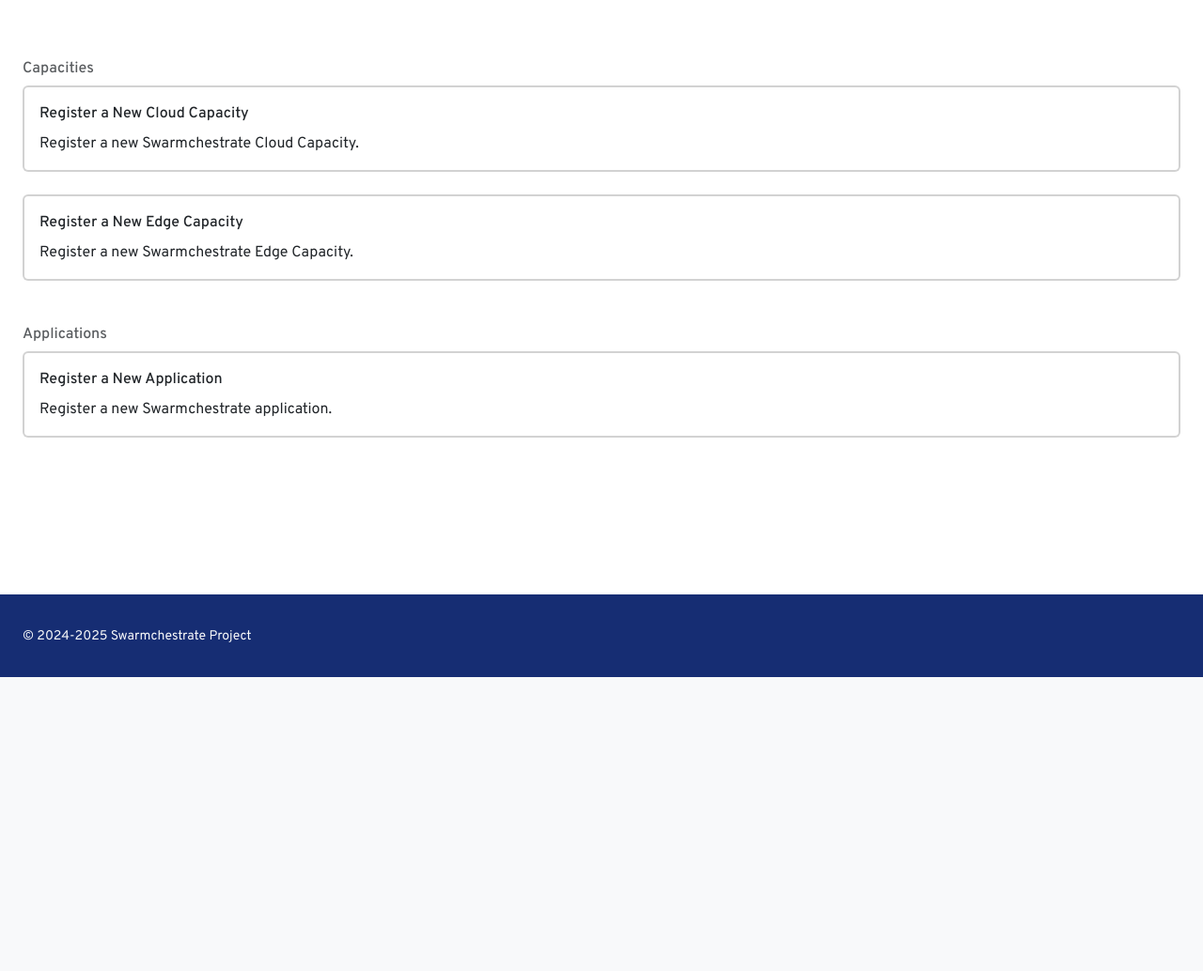
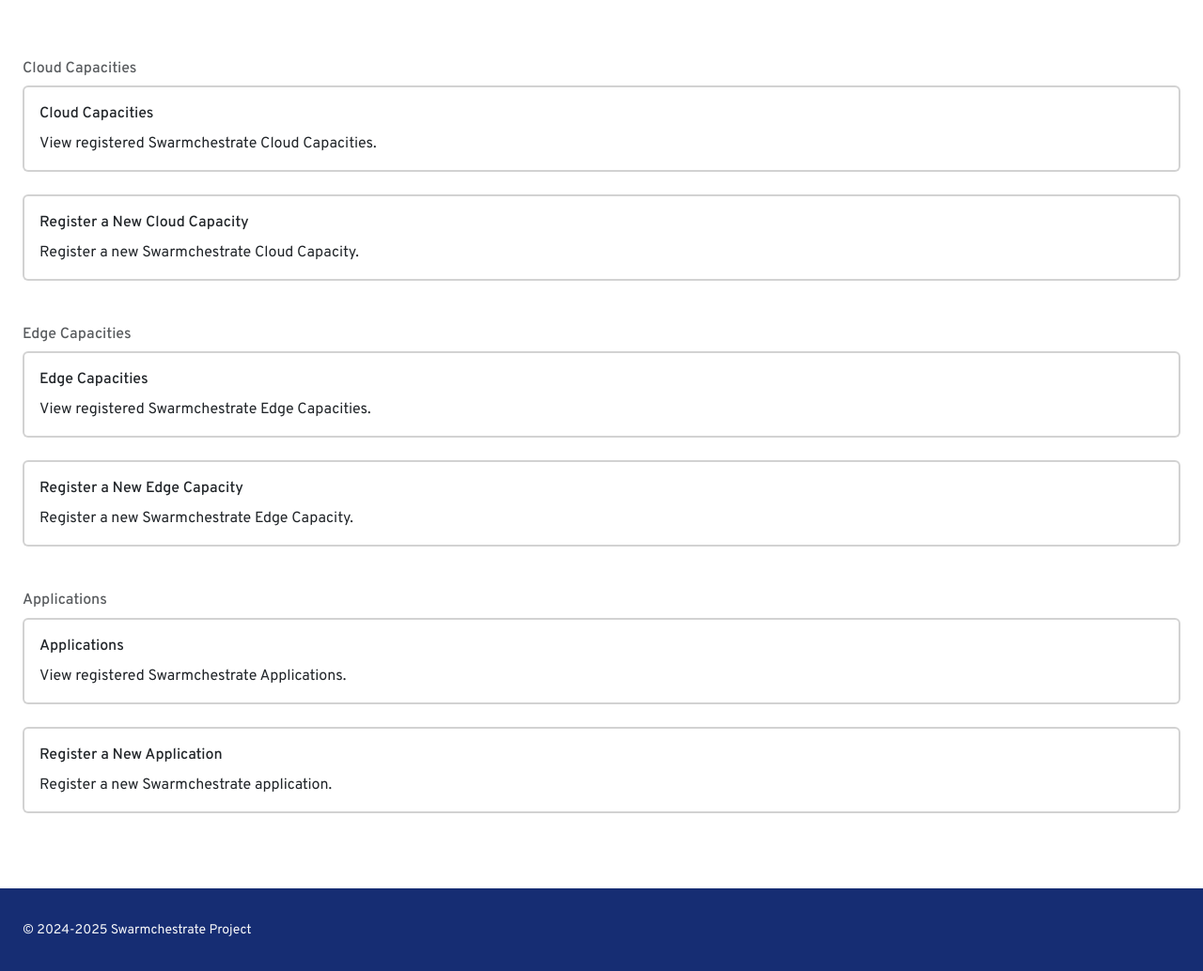
Before and after one commit to Swarmchestrate/gui, a Django app: page / in a window 1280 px wide. Shown: the part 79-1113 px from the top of the page at 94% size. Before the commit the page ends 800 px from the top, so only its background shows below. Run offline with Django 5.2, Linux system fonts and the light colour scheme; style sheets or scripts are compiled from the project's sources; some libraries are stand-ins or nearby versions.

Commit message:
Add page to view registrations - Refactor URLs and views

```diff
--- a/applications/urls.py
+++ b/applications/urls.py
@@ -6,6 +6,7 @@ from . import views
 app_name = 'applications'
 
 urlpatterns = [
+    path('applications/', views.ApplicationRegistrationsTemplateView.as_view(), name='applications_list'),
+    path('applications/<registration_id>/edit/', views.ApplicationEditorFormView.as_view(), name='application_editor'),
     path('new-application/', views.ApplicationEditorStartFormView.as_view(), name='new_application'),
-    path('new-application/<registration_id>/<field_format>/', views.ApplicationEditorFormView.as_view(), name='new_application'),
 ]
--- a/capacities/urls.py
+++ b/capacities/urls.py
@@ -6,8 +6,10 @@ from . import views
 app_name = 'capacities'
 
 urlpatterns = [
+    path('cloud-capacities/', views.CloudCapacityRegistrationsTemplateView.as_view(), name='cloud_capacities_list'),
+    path('cloud-capacities/<registration_id>/edit/', views.CloudCapacityEditorFormView.as_view(), name='cloud_capacity_editor'),
     path('new-cloud-capacity/', views.CloudCapacityEditorStartFormView.as_view(), name='new_cloud_capacity'),
-    path('new-cloud-capacity/<registration_id>/<field_format>/', views.CloudCapacityEditorFormView.as_view(), name='new_cloud_capacity'),
+    path('edge-capacities/', views.EdgeCapacityRegistrationsTemplateView.as_view(), name='edge_capacities_list'),
+    path('edge-capacities/<registration_id>/edit/', views.EdgeCapacityEditorFormView.as_view(), name='edge_capacity_editor'),
     path('new-edge-capacity/', views.EdgeCapacityEditorStartFormView.as_view(), name='new_edge_capacity'),
-    path('new-edge-capacity/<registration_id>/<field_format>/', views.EdgeCapacityEditorFormView.as_view(), name='new_edge_capacity'),
 ]
--- a/editor/definitions.py
+++ b/editor/definitions.py
@@ -7,6 +7,11 @@ class OpenApiDefinition:
         self.openapi_spec = openapi_spec
         self.definition_name = None
         self.id_field = None
+
+    # Properties
+    @property
+    def description(self) -> str:
+        return self._get_definition().get('description', '')
 
     # Non-public methods
     def _get_definition(self) -> dict:
--- a/editor/templates/editor/editor_base.html
+++ b/editor/templates/editor/editor_base.html
@@ -23,7 +23,7 @@
             <p class="fs-6 text-body-secondary mb-0">{{ main_subheading }} ({{ registration_id }})</p>
         </hgroup>
         <p class="form-text">Required fields are marked with <span class="text-danger">*</span></p>
-        <form id="editor-form" action="{{ request.path }}" method="POST">
+        <form id="editor-form" action="{{ request.get_full_path }}" method="POST">
             {% csrf_token %}
             {% for field in form %}
             {% if field.field.widget.input_type == 'checkbox' %}
@@ -34,7 +34,7 @@
             {% endfor %}
             <div class="d-flex flex-sm-row flex-column align-items-sm-baseline align-items-stretch justify-content-between row-gap-3 my-4">
                 {% if prev_list_item %}
-                <a href="{% url editor_url_reverse_base registration_id prev_list_item %}" class="btn btn-light">
+                <a href="{% url editor_url_reverse_base registration_id %}?format={{ prev_list_item }}" class="btn btn-light">
                     Previous Step
                 </a>
                 {% endif %}
--- a/editor/templates/editor/toc/active_editor_toc_list_item.html
+++ b/editor/templates/editor/toc/active_editor_toc_list_item.html
@@ -1,4 +1,4 @@
 <a
-    href="{% url editor_url_reverse_base registration_id list_item %}"
+    href="{% url editor_url_reverse_base registration_id %}?format={{ list_item }}"
     class="nav-link{% if current_field_format == list_item %} active{% endif %} px-0"
     >{{ list_item }}</a>
--- /dev/null
+++ b/editor/templatetags/dict_helpers.py
@@ -0,0 +1,11 @@
+from django import template
+
+register = template.Library()
+
+
+@register.filter
+def get_key_value_or_blank_string(d: dict, key: str):
+    try:
+        return d.get(key, '')
+    except AttributeError:
+        return ''
--- a/templates/index.html
+++ b/templates/index.html
@@ -1,8 +1,18 @@
 {% extends 'base.html' %}
 {% block content %}
 <section>
-    <h2 class="fs-6 text-body-secondary">Capacities</h2>
+    <h2 class="fs-6 text-body-secondary">Cloud Capacities</h2>
     <ul class="row row-cols-1 g-4 list-unstyled home-menu-links">
+        <li class="col">
+            <div class="card">
+                <div class="card-body">
+                    <div class="card-title">
+                        <a href="{% url 'capacities:cloud_capacities_list' %}" class="fw-medium text-decoration-none stretched-link">Cloud Capacities</a>
+                    </div>
+                    <p class="card-text">View registered Swarmchestrate Cloud Capacities.</p>
+                </div>
+            </div>
+        </li>
         <li class="col">
             <div class="card">
                 <div class="card-body">
@@ -10,6 +20,21 @@
                         <a href="{% url 'capacities:new_cloud_capacity' %}" class="fw-medium text-decoration-none stretched-link">Register a New Cloud Capacity</a>
                     </div>
                     <p class="card-text">Register a new Swarmchestrate Cloud Capacity.</p>
+                </div>
+            </div>
+        </li>
+    </ul>
+</section>
+<section>
+    <h2 class="fs-6 text-body-secondary">Edge Capacities</h2>
+    <ul class="row row-cols-1 g-4 list-unstyled home-menu-links">
+        <li class="col">
+            <div class="card">
+                <div class="card-body">
+                    <div class="card-title">
+                        <a href="{% url 'capacities:edge_capacities_list' %}" class="fw-medium text-decoration-none stretched-link">Edge Capacities</a>
+                    </div>
+                    <p class="card-text">View registered Swarmchestrate Edge Capacities.</p>
                 </div>
             </div>
         </li>
@@ -32,6 +57,16 @@
             <div class="card">
                 <div class="card-body">
                     <div class="card-title">
+                        <a href="{% url 'applications:applications_list' %}" class="fw-medium text-decoration-none stretched-link">Applications</a>
+                    </div>
+                    <p class="card-text">View registered Swarmchestrate Applications.</p>
+                </div>
+            </div>
+        </li>
+        <li class="col">
+            <div class="card">
+                <div class="card-body">
+                    <div class="card-title">
                         <a href="{% url 'applications:new_application' %}" class="fw-medium text-decoration-none stretched-link">Register a New Application</a>
                     </div>
                     <p class="card-text">Register a new Swarmchestrate application.</p>
```
Also changed, not shown: applications/views.py (+8 -1 lines), capacities/views.py (+14 -1 lines), editor/templates/editor/registrations_list.html (added, +22 -0 lines), editor/views.py (+44 -21 lines).
